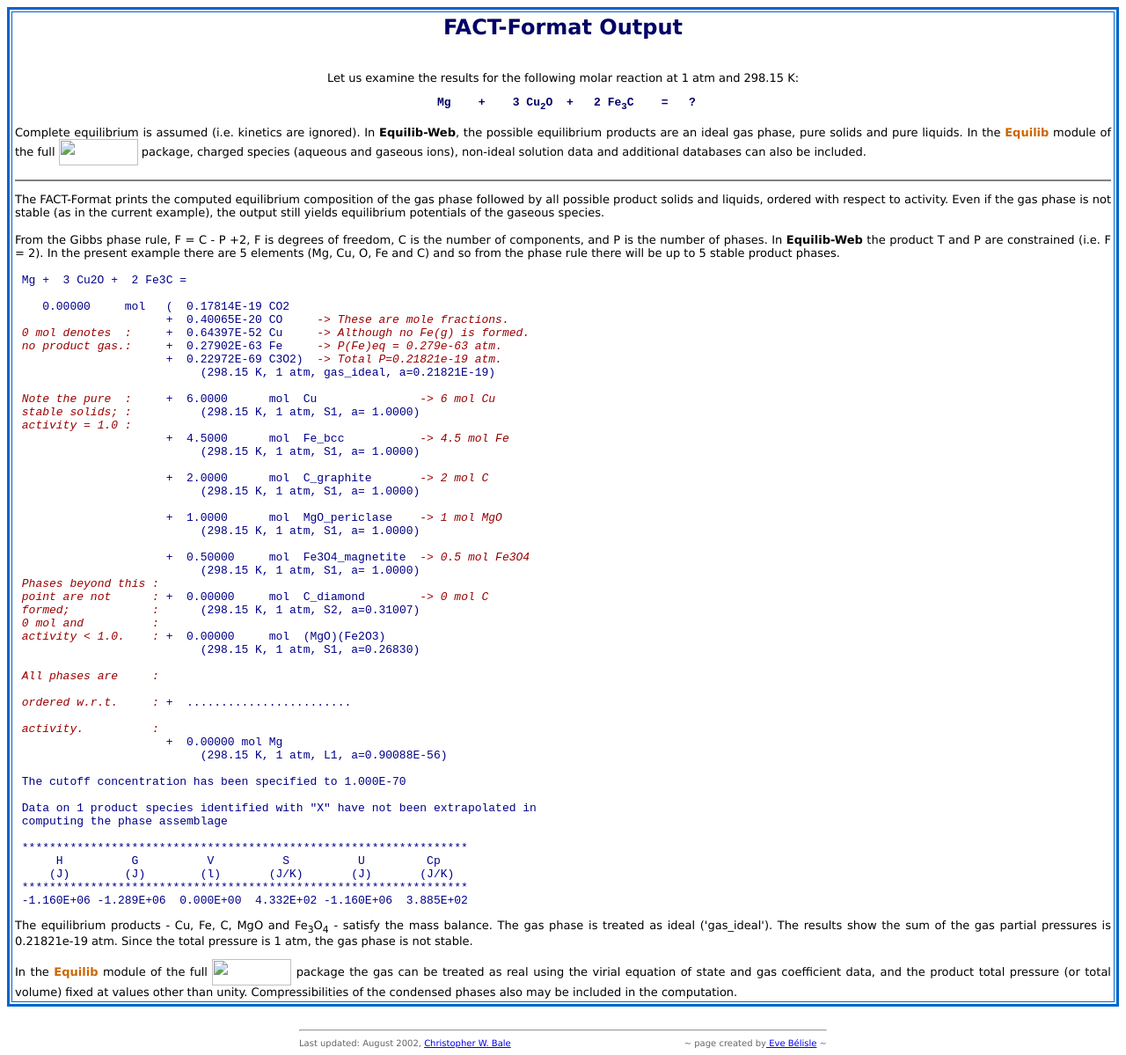
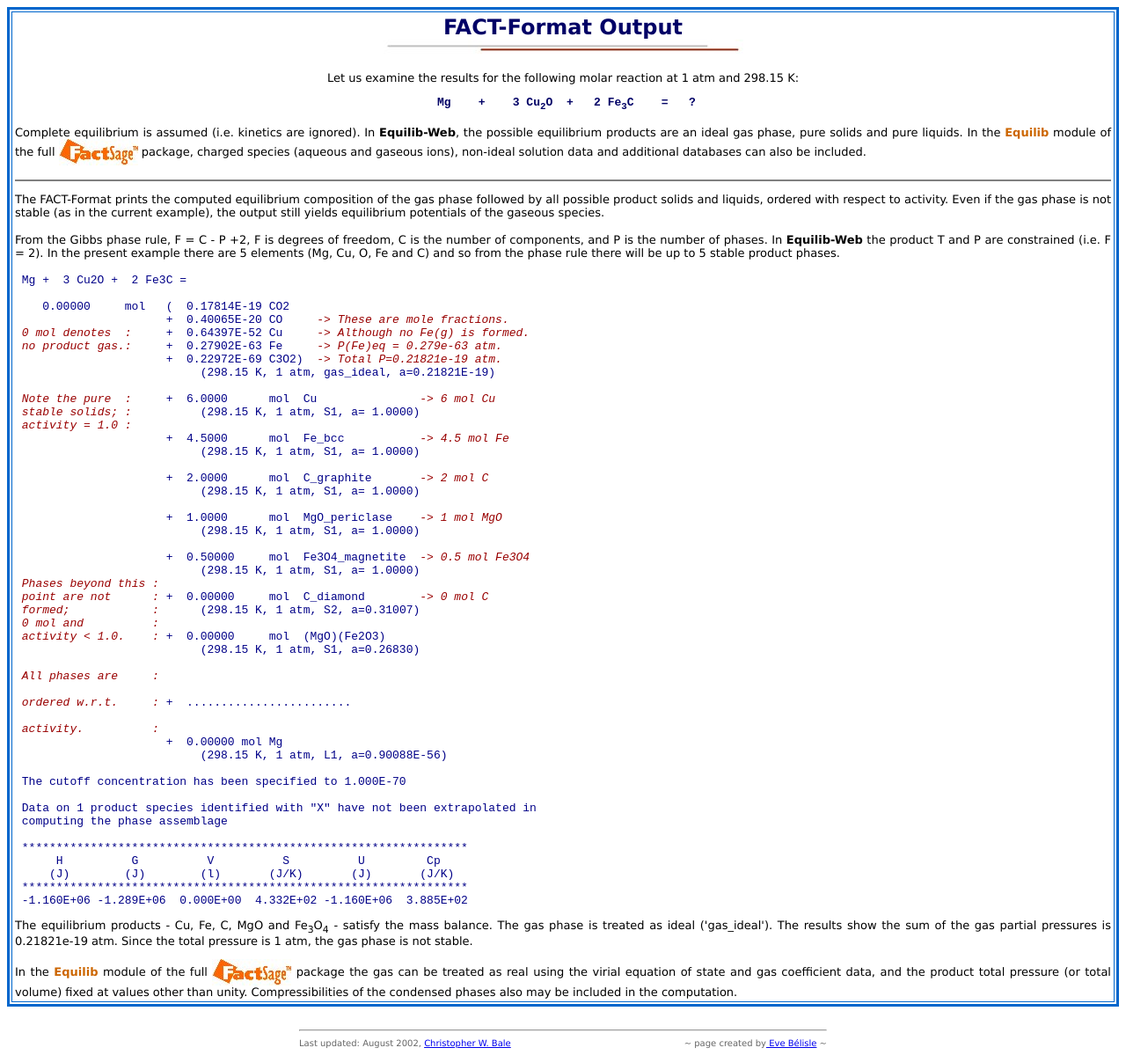
Before and after one commit to fx46/log2420, a plain HTML site: page TP1/factsage.html in a window 1280 px wide. Shown: the whole page at 88% size. Drawn offline with Linux system fonts and the light colour scheme.

Commit message:
Ajout des images

```diff
--- a/TP1/factsage.html
+++ b/TP1/factsage.html
@@ -10,7 +10,7 @@
   <tr>
       <td><H2 align="center"><font color="#000066" face="Lucida Sans Unicode, Arial">FACT-Format
         Output<br>
-        <img src="spacer.jpg" width="409" height="16"> </font></H2>
+        <img src="images/spacer.jpg" width="409" height="16"> </font></H2>
 <CENTER>
   <font color="#000000" size="2" face="Lucida Sans Unicode, Arial">Let us examine
   the results for the following molar reaction at 1 atm and 298.15 K: </font>
@@ -20,7 +20,7 @@
           equilibrium is assumed (i.e. kinetics are ignored). In <B>Equilib-Web</B>,
           the possible equilibrium products are an ideal gas phase, pure solids
           and pure liquids. In the <strong><font color="#CC6600">Equilib</font></strong>
-          module of the full </font><font face="Lucida Sans Unicode, Verdana, Tahoma, Arial" color="#0B075E" size="3"><img src="fact/images/fact_sage_logo_petit.jpg" width="90" height="30" align="absmiddle"></font><font color="#000000" size="2" face="Lucida Sans Unicode, Arial">
+          module of the full </font><font face="Lucida Sans Unicode, Verdana, Tahoma, Arial" color="#0B075E" size="3"><img src="images/fact_sage_logo_petit.jpg" width="90" height="30" align="absmiddle"></font><font color="#000000" size="2" face="Lucida Sans Unicode, Arial">
           package, charged species (aqueous and gaseous ions), non-ideal solution
           data and additional databases can also be included.</font>
         <hr noshade>
@@ -84,7 +84,7 @@
 
       <P align="justify"><font face="Lucida Sans Unicode, Arial, Verdana">In the <font color="#000000" size="2">
         <strong><font color="#CC6600">Equilib</font></strong> module of the full
-        <img src="fact/images/fact_sage_logo_petit.jpg" width="90" height="30" align="absmiddle">
+        <img src="images/fact_sage_logo_petit.jpg" width="90" height="30" align="absmiddle">
         package the gas can be treated as real using the virial equation of state
         and gas coefficient data, and the product total pressure (or total volume)
         fixed at values other than unity. Compressibilities of the condensed phases
```
Also changed, not shown: TP1/images/fact_sage_logo_petit.jpg (added), TP1/images/spacer.jpg (added).
